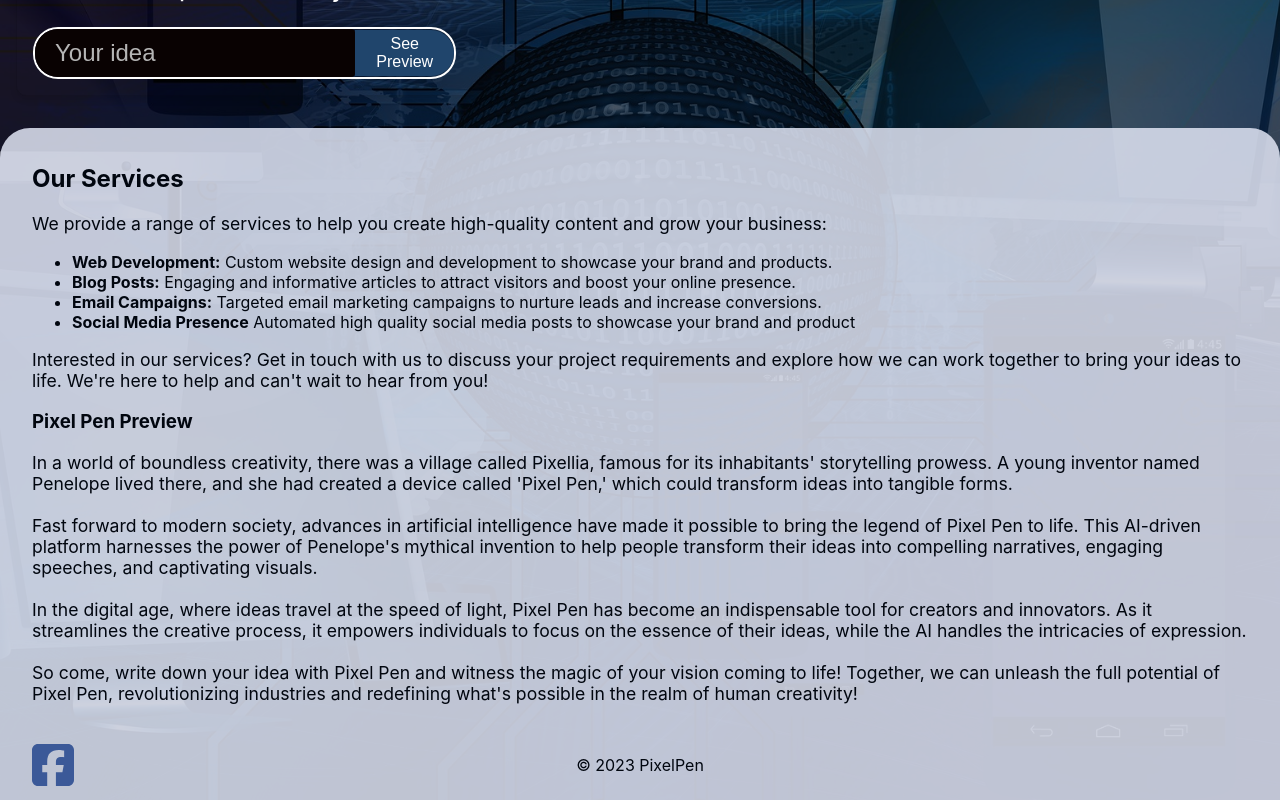
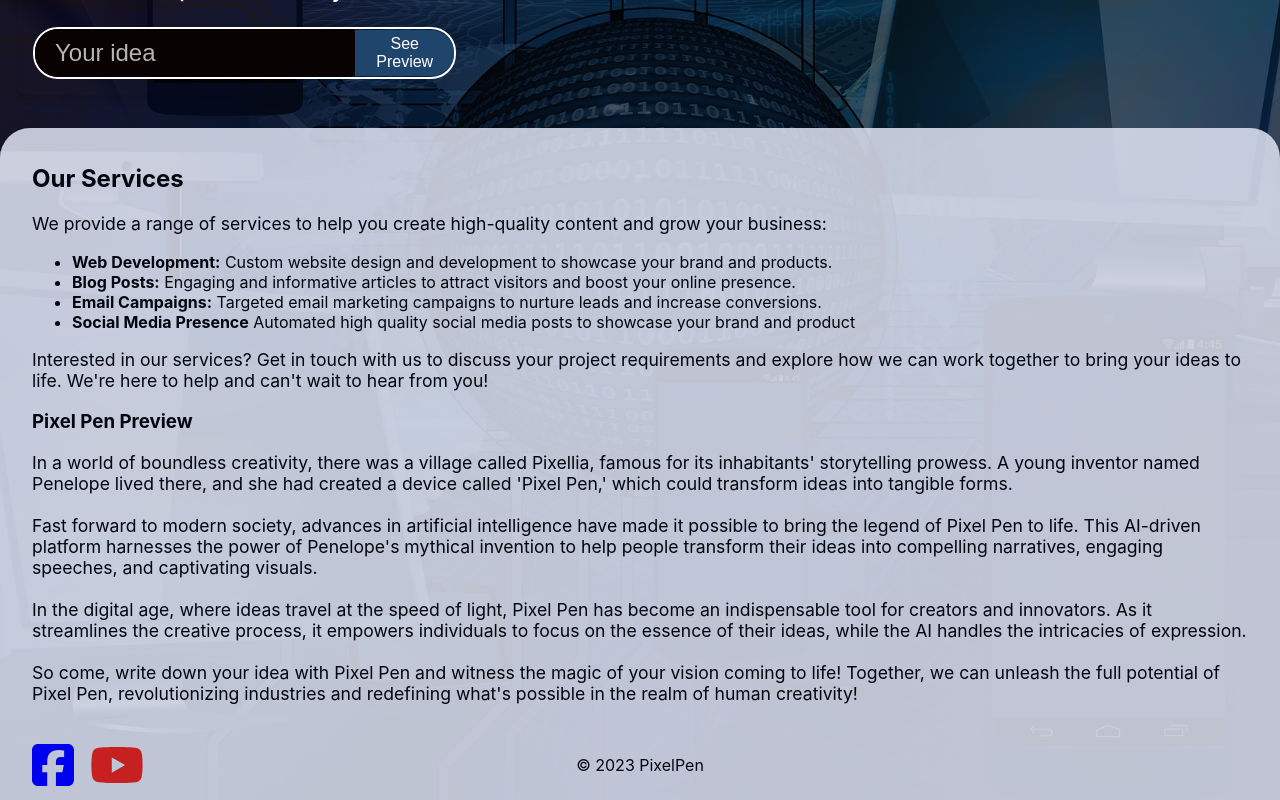
Before and after one commit to xiajohn/pixelpen.net, a React (Create React App) app in the folder frontend/: page / in a window 1280 px wide. Shown: the part 252-1052 px from the top of the page. Built offline with nearby package versions, Linux system fonts and the light colour scheme.

Commit message:
launch video

```diff
--- a/frontend/src/components/Footer.js
+++ b/frontend/src/components/Footer.js
@@ -1,14 +1,17 @@
 import React from 'react';
 import { FontAwesomeIcon } from '@fortawesome/react-fontawesome';
-import { faFacebookSquare } from '@fortawesome/free-brands-svg-icons';
-import '../css/Footer.css';  // Assuming you have a separate CSS file for Footer
+import { faFacebookSquare, faYoutube } from '@fortawesome/free-brands-svg-icons';  // Import YouTube icon
+import '../css/Footer.css';
 
 function Footer() {
   return (
     <div className="footer">
       <div className="left">
         <a href="https://www.facebook.com/pixelpenAI" target="_blank" rel="noreferrer">
-          <FontAwesomeIcon icon={faFacebookSquare} size="2x" className="social-icon" />
+          <FontAwesomeIcon icon={faFacebookSquare} size="2x" className="facebook" />
+        </a>
+        <a href="https://www.youtube.com/channel/UCSEGGNe3H8534_1YUgDR7QA" target="_blank" rel="noreferrer">
+          <FontAwesomeIcon icon={faYoutube} size="2x" className="social-icon" />  {/* Add YouTube icon */}
         </a>
       </div>
       <div className="center">
--- a/frontend/src/css/Footer.css
+++ b/frontend/src/css/Footer.css
@@ -1,5 +1,4 @@
 .footer {
-
   display: flex;
   flex-direction: row;
   justify-content: space-between;
@@ -29,7 +28,6 @@
 }
 
 .footer a {
-  color: #000;  /* to make the Facebook icon visible on dark background */
   font-size: 1.5rem; /* size of the icon */
 }
 
@@ -48,10 +46,27 @@
     margin-bottom: 0.5rem;
   }
 }
+
 .social-icon {
+  margin-left: 1rem; /* Additional margin */
+}
+
+.facebook:hover {
+  color: #8b9dc3;  /* Lighten color on hover for interaction feedback */
+}
+
+.fa-facebook-square {
   color: #3b5998;  /* Facebook's brand color */
 }
 
-.social-icon:hover {
+.fa-facebook-square:hover {
   color: #8b9dc3;  /* Lighten color on hover for interaction feedback */
 }
+
+.fa-youtube {
+  color: #c62020; /* YouTube's brand color */
+}
+
+.fa-youtube:hover {
+  color: #ce9b9b; /* Lighten color on hover for interaction feedback */
+}
```
Also changed, not shown: 2 other files (tests, documents, lock files or other folders).
